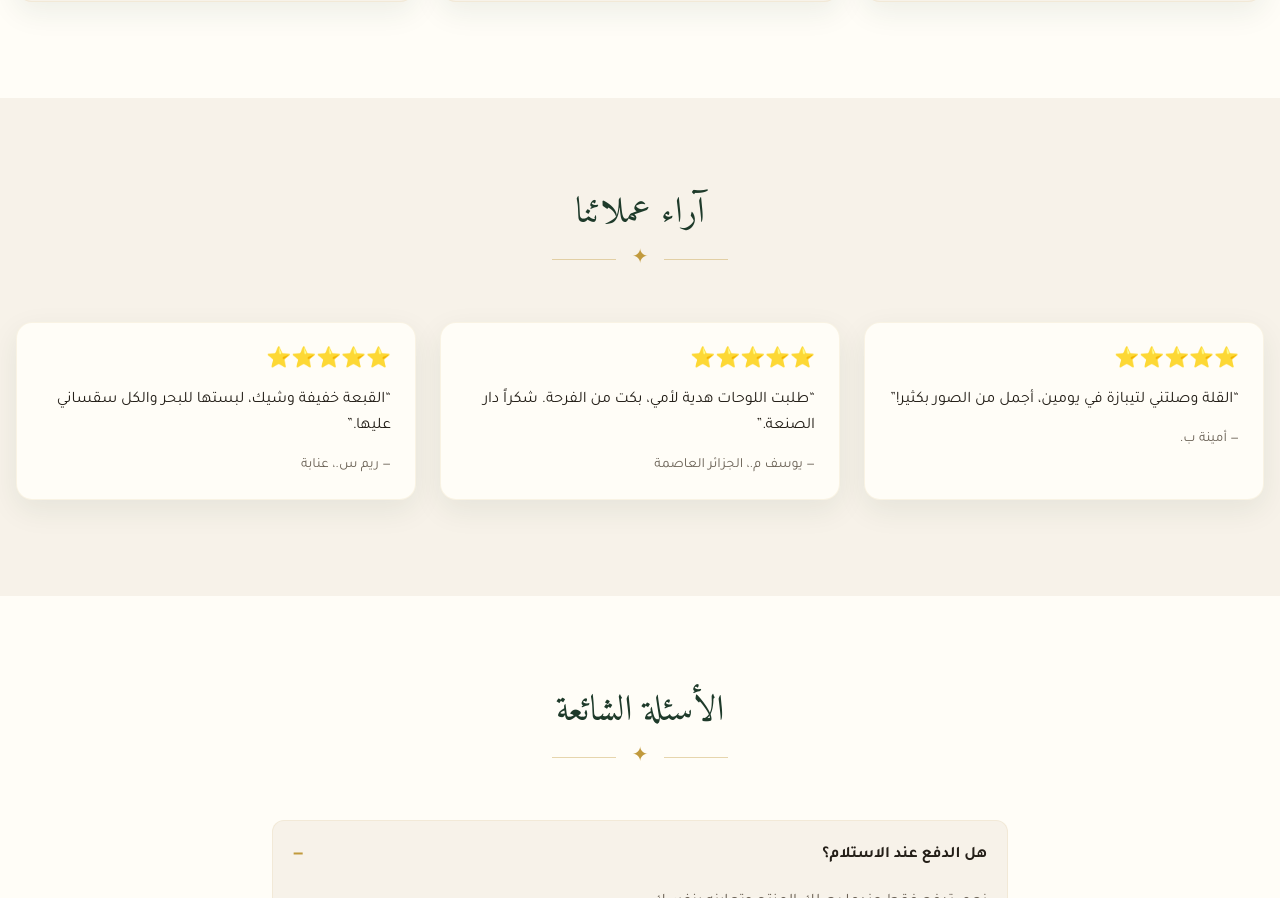
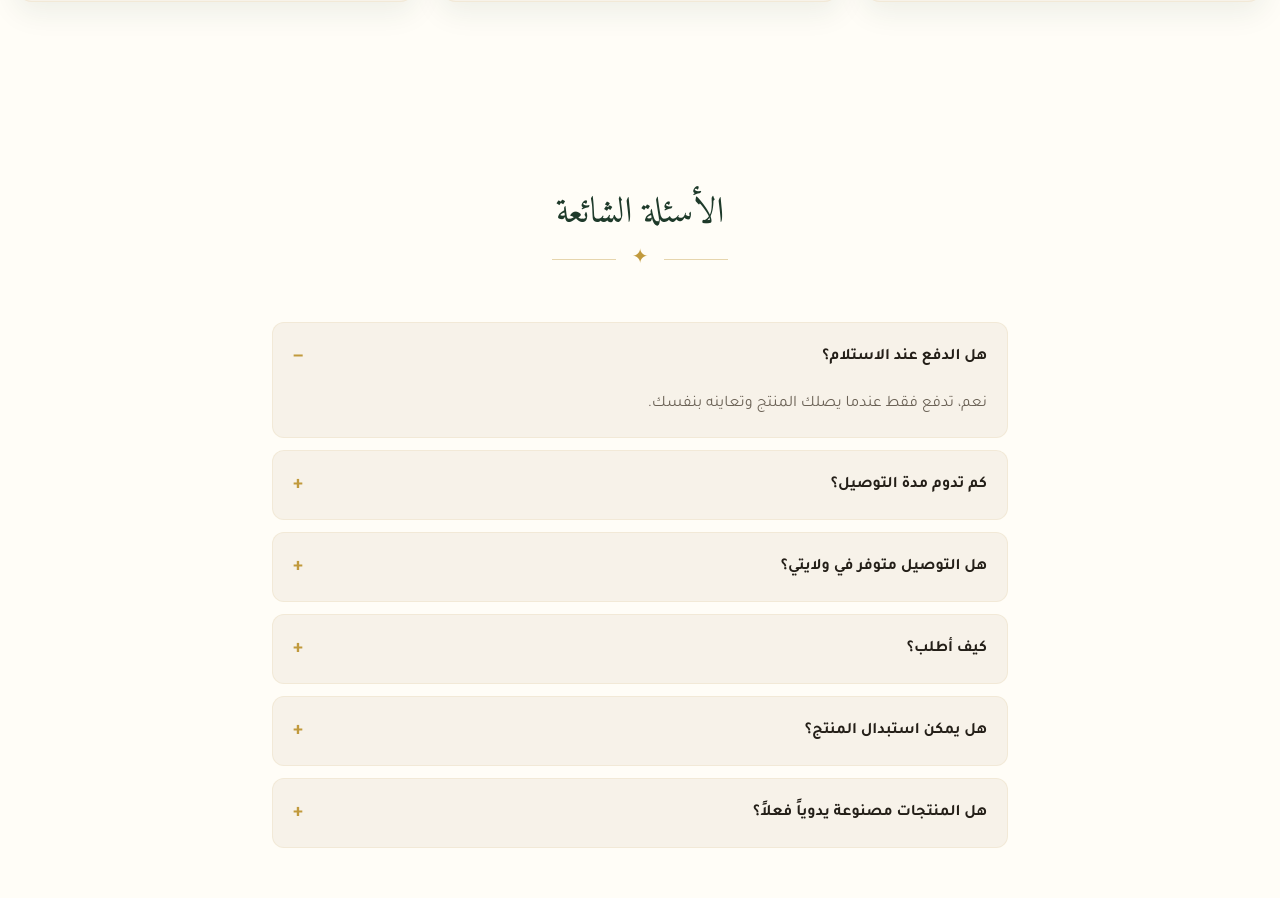
Before and after one commit to cheminisifeddine/dar-essan3a, a Next.js app: page / in a window 1280 px wide. Shown: the part 3359-4257 px from the top of the page. Built offline with nearby package versions, Linux system fonts and the light colour scheme.

Commit message:
Remove fake testimonials section

```diff
--- a/app/components/Testimonials.tsx
+++ /dev/null
@@ -1,43 +0,0 @@
-const testimonials = [
-  {
-    text: "القلة وصلتني لتيبازة في يومين، أجمل من الصور بكثير!",
-    name: "أمينة ب.",
-  },
-  {
-    text: "طلبت اللوحات هدية لأمي، بكت من الفرحة. شكراً دار الصنعة.",
-    name: "يوسف م.، الجزائر العاصمة",
-  },
-  {
-    text: "القبعة خفيفة وشيك، لبستها للبحر والكل سقساني عليها.",
-    name: "ريم س.، عنابة",
-  },
-];
-
-export function Testimonials() {
-  return (
-    <section className="py-16 md:py-24 bg-cream">
-      <div className="container mx-auto px-4">
-        <div className="text-center mb-12">
-          <h2 className="font-amiri text-3xl md:text-4xl text-deepgreen mb-3">آراء عملائنا</h2>
-          <div className="section-divider">
-            <span className="text-gold text-xl">✦</span>
-          </div>
-        </div>
-        <div className="grid grid-cols-1 md:grid-cols-3 gap-6">
-          {testimonials.map((t, i) => (
-            <div
-              key={i}
-              className="bg-ivory border border-gold/10 rounded-2xl p-6 shadow-soft"
-            >
-              <div className="text-gold text-xl mb-3">⭐⭐⭐⭐⭐</div>
-              <p className="font-tajawal text-ink leading-relaxed mb-4">&ldquo;{t.text}&rdquo;</p>
-              <p className="font-tajawal text-sm text-muted">— {t.name}</p>
-            </div>
-          ))}
-        </div>
-      </div>
-    </section>
-  );
-}
-
-export default Testimonials;
--- a/app/page.tsx
+++ b/app/page.tsx
@@ -5,7 +5,6 @@ import TrustBar from "./components/TrustBar";
 import ProductGrid from "./components/ProductGrid";
 import BrandStory from "./components/BrandStory";
 import HowToOrder from "./components/HowToOrder";
-import Testimonials from "./components/Testimonials";
 import FAQ from "./components/FAQ";
 import FinalCTA from "./components/FinalCTA";
 import Footer from "./components/Footer";
@@ -22,7 +21,6 @@ export default function Home() {
         <ProductGrid />
         <BrandStory />
         <HowToOrder />
-        <Testimonials />
         <FAQ />
         <FinalCTA />
       </main>
```
